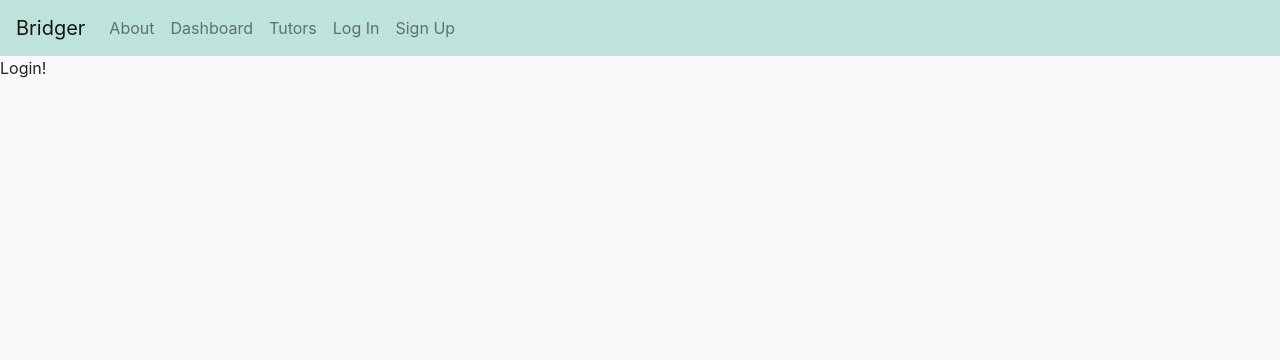
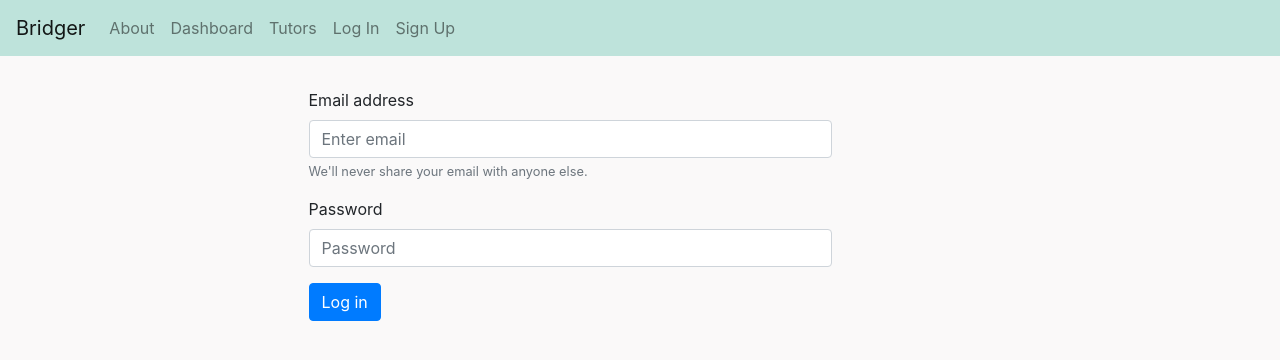
Before and after one commit to franciscoaguilars/bridger-front-end, a React (Create React App) app: page /signin in a window 1280 px wide. Shown: the top 360 px of the page. Built offline with nearby package versions, Linux system fonts and the light colour scheme.

Commit message:
Login form/request working atm

```diff
--- a/src/components/Login.js
+++ b/src/components/Login.js
@@ -1,9 +1,46 @@
-import react from 'react';
+import axios from 'axios';
+import react, { useState } from 'react';
 
 const Login = () => {
+    const [email, setEmail] = useState("");
+    const [password, setPassword] = useState("");
+
+
+  const handleOnSubmit = (e) => {
+    e.preventDefault();
+
+    console.log(email);
+    console.log(password);
+
+    axios.post('http://localhost:3000/login',
+    {
+      email: email,
+      password: password
+    })
+    .then(resp => console.log(resp)
+    )
+  }
+
+
+
   return (
-    <div>
-      Login!
+    <div className="container ">
+      <div className="row justify-content-center align-items-center">
+      <div className="col-10 col-md-12 col-lg-6">
+      <form onSubmit={handleOnSubmit}>
+        <div className="form-group">
+          <label htmlFor="exampleInputEmail1">Email address</label>
+          <input onChange ={e => setEmail(e.target.value)} type="email" className="form-control" id="exampleInputEmail1" aria-describedby="emailHelp" placeholder="Enter email" />
+          <small id="emailHelp" class="form-text text-muted">We'll never share your email with anyone else.</small>
+        </div>
+        <div className="form-group">
+          <label htmlFor="exampleInputPassword1">Password</label>
+          <input onChange ={e => setPassword(e.target.value)} type="password" className="form-control" id="exampleInputPassword1" placeholder="Password"/>
+        </div>
+        <button type="submit" className="btn btn-primary">Log in</button>
+      </form>
+      </div>
+    </div>
     </div>
   )
 }
```
Also changed, not shown: 1 other file (tests, documents, lock files or other folders).
